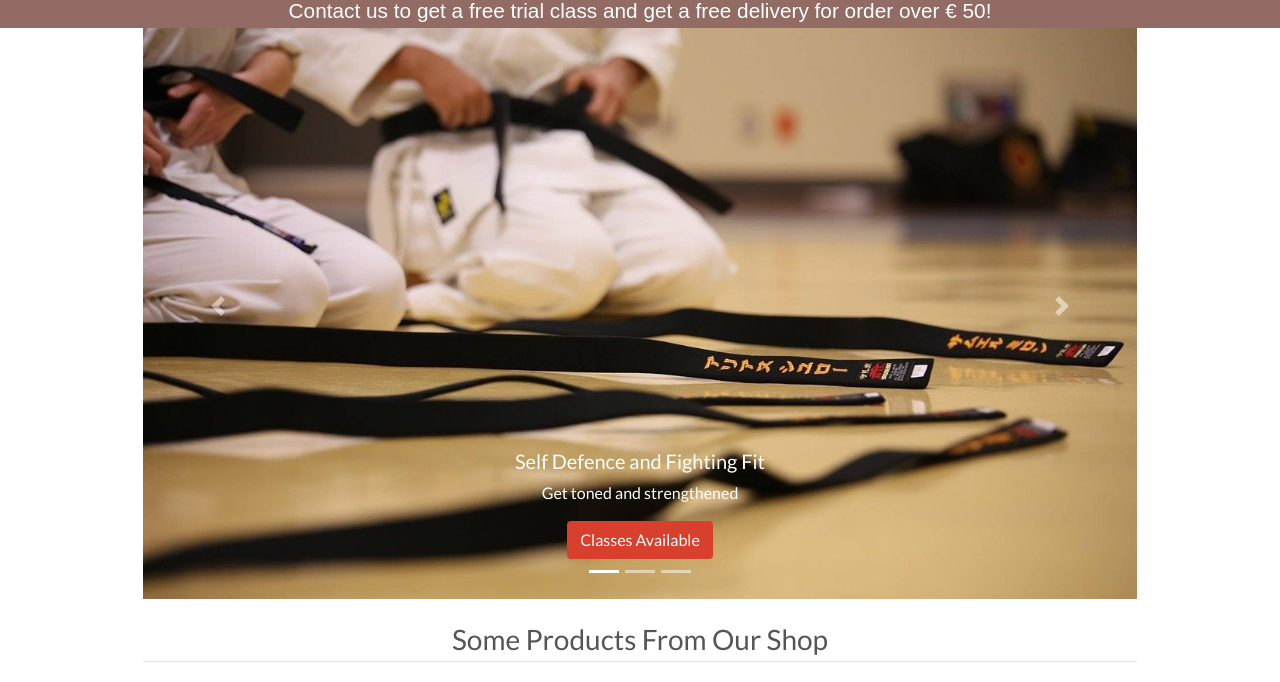
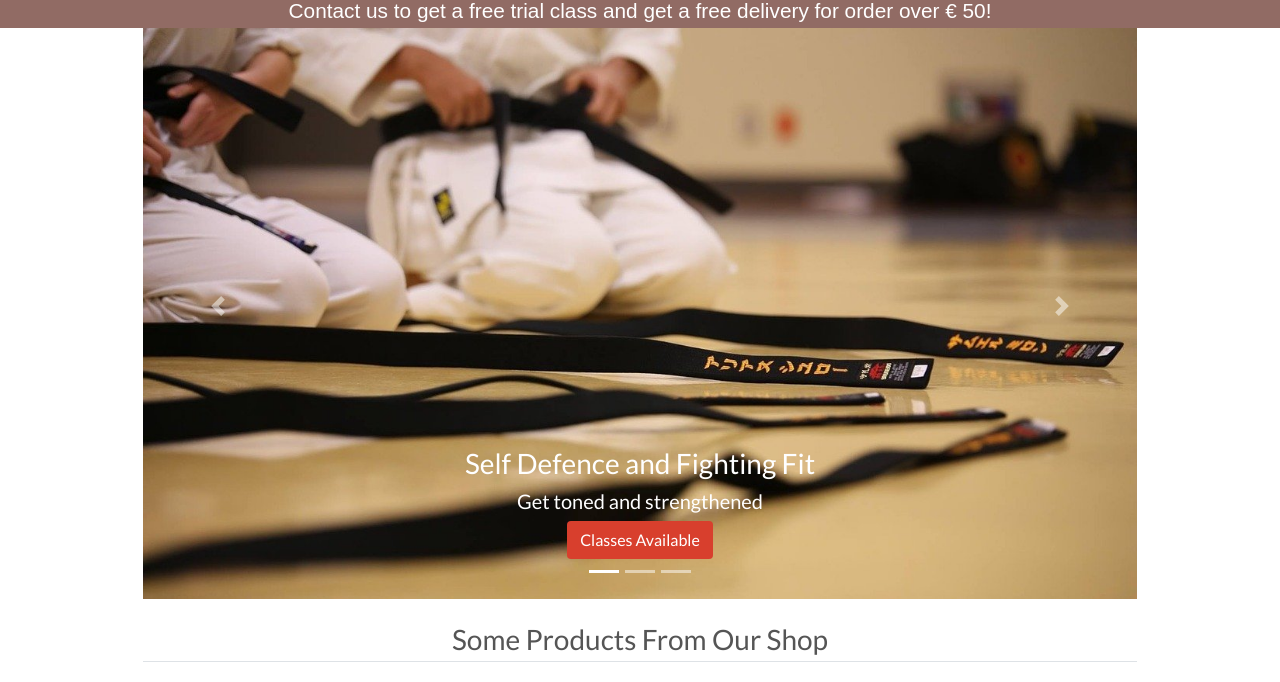
Before and after one commit to MelindaZhang2020/CI-MS4-Kumite-Dojo, a Django app: page / in a window 1280 px wide. Shown: the part 152-834 px from the top of the page. Run offline with Django 3.2, Linux system fonts and the light colour scheme; data comes from the database, SQL or seed files in the repository; some libraries are stand-ins or nearby versions; some web fonts are replaced.

Commit message:
Style: change banner label sizes

```diff
--- a/home/templates/home/index.html
+++ b/home/templates/home/index.html
@@ -30,10 +30,10 @@
                         {% else %}
                             <div class="carousel-item">
                         {% endif %}
-                            <img src="{{MEDIA_URL}}{{banner.img}}" class="img-fluid rounded-0" alt="...">
+                            <img src="{{banner.img.url}}" class="img-fluid rounded-0" alt="...">
                                 <div class="carousel-caption d-none d-md-block">
-                                    <h5>{{ banner.label }}</h5>
-                                    <p>{{ banner.tag }}</p>
+                                    <h3>{{ banner.label }}</h3>
+                                    <h5>{{ banner.tag }}</h5>
                                     <a href="{{ banner.url}}" class="btn btn-red">{{banner.alt_text}}</a>
                                 </div>
                             </div>
```
Also changed, not shown: 1 other file.
